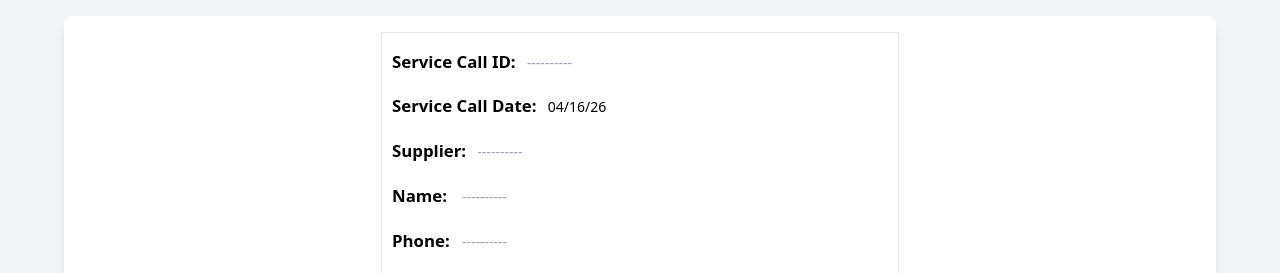
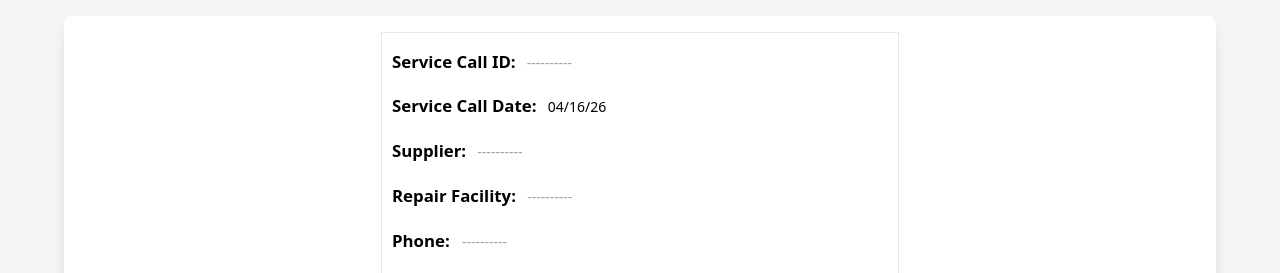
Before and after one commit to MikeNotu/react-to-pdf, a React (Vite) app: page / in a window 1280 px wide. Shown: the top 273 px of the page. Built offline with nearby package versions, Linux system fonts and the light colour scheme.

Commit message:
fix: name renamed to repair facility

```diff
--- a/src/components/invoice.tsx
+++ b/src/components/invoice.tsx
@@ -337,11 +337,11 @@ export const Invoice = () => {
                   minWidth: "5.25rem",
                 }}
               >
-                Name:
+                Repair Facility:
               </p>
               <input
                 type="text"
-                name="Name"
+                name="Repair Facility"
                 placeholder="----------"
                 maxLength={70}
                 required
```
